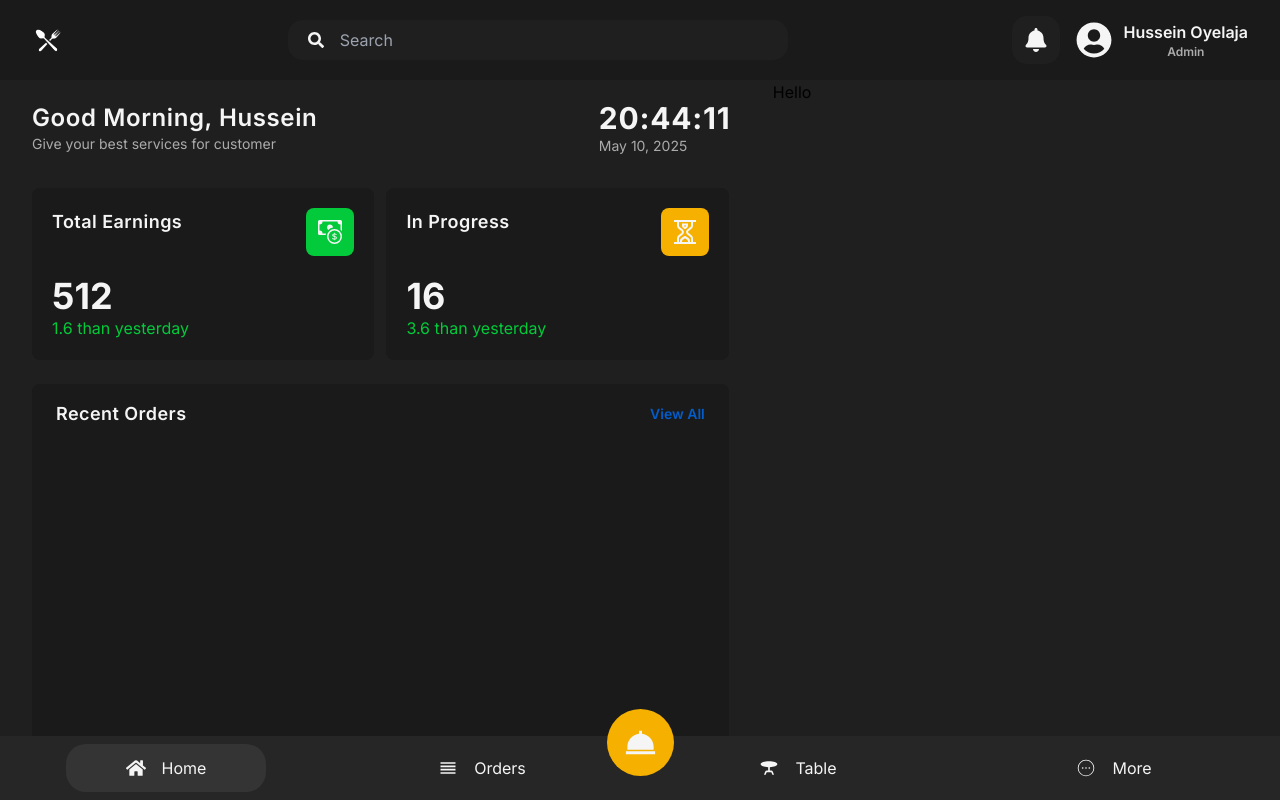
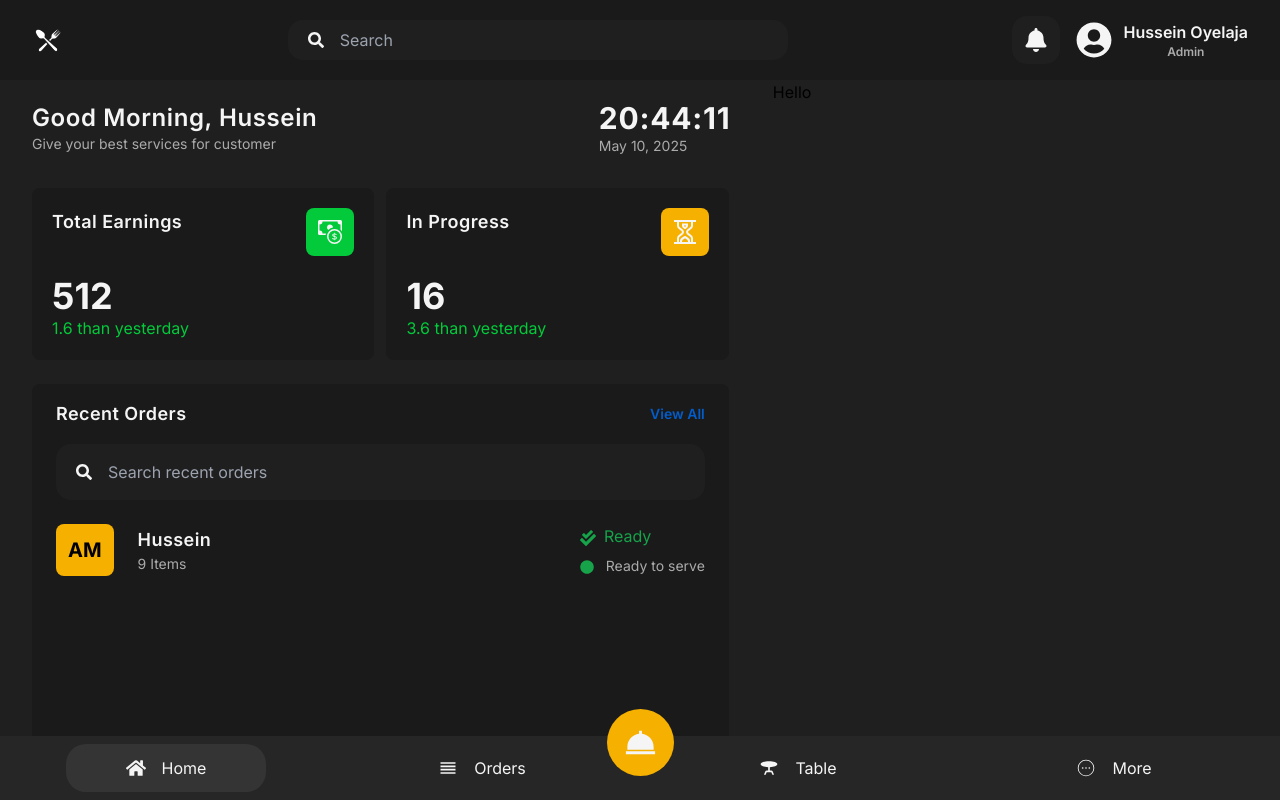
Before and after one commit to oyelajakenny/POS-System, a React (Vite) app in the folder frontend/: page / in a window 1280 px wide. Built offline with nearby package versions, Linux system fonts and the light colour scheme.

Commit message:
Imported and updated the recent order component with orderlist component

```diff
--- a/frontend/src/components/home/RecentOrder.jsx
+++ b/frontend/src/components/home/RecentOrder.jsx
@@ -1,17 +1,35 @@
-import React from 'react'
+import React from "react";
+import { FaSearch } from "react-icons/fa";
+import OrderList from "./OrderList";
 
 const Recentorder = () => {
   return (
-    <div className='px-8 mt-6'>
-        <div className='w-full rounded-lg bg-[#1a1a1a] h-[450px]'>
-            <div className='flex justify-between items-center px-6 py-4'>
-<h1 className='text-[#f5f5f5] text-lg font-semibold tracking-wide'>Recent Orders</h1>
-<a href='#' className='text-[#025cca] text-sm font-semibold'>View All</a>
-            </div>
+    <div className="px-8 mt-6">
+      <div className="w-full rounded-lg bg-[#1a1a1a] h-[450px]">
+        <div className="flex justify-between items-center px-6 py-4">
+          <h1 className="text-[#f5f5f5] text-lg font-semibold tracking-wide">
+            Recent Orders
+          </h1>
+          <a href="#" className="text-[#025cca] text-sm font-semibold">
+            View All
+          </a>
+        </div>
+        {/* {SEARCH} */}
+        <div className="flex items-center gap-4 bg-[#1f1f1f] px-5 rounded-[15px] py-4 mx-6">
+          <FaSearch className="text-[#f5f5f5]" />
+          <input
+            type="text"
+            placeholder="Search recent orders"
+            className="bg-[#1f1f1f] outline-none text-[#f5f5f5]"
+          />
+        </div>
+        {/* {order list} */}
+        <div className="mt-6 px-6 ">
+          <OrderList />
+        </div>
+      </div>
+    </div>
+  );
+};
 
-        </div>
-    </div>
-  )
-}
-
-export default Recentorder
+export default Recentorder;
```
